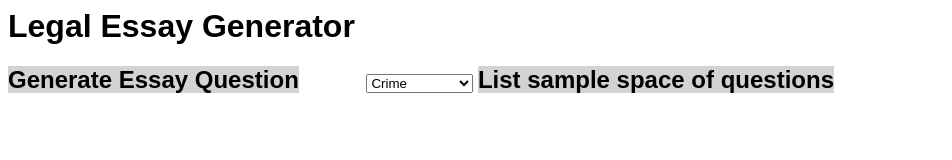
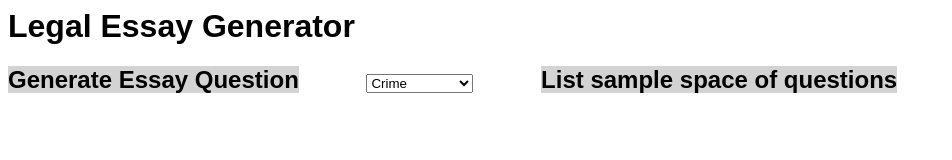
Before and after one commit to turquoise-turtle/hsclegal, a plain HTML site: page index.html in a window 1280 px wide. Shown: the whole page, without its empty margins (0-952 px from the left). Drawn offline with Linux system fonts and the light colour scheme.

Commit message:
Update index.html

```diff
--- a/index.html
+++ b/index.html
@@ -21,7 +21,7 @@
 	<option value="humanrights">Human Rights</option>
 <!-- 	<option value="family">Family</option> -->
 </select>
-<h2 id="samplespace right" class="gen">List sample space of questions</h2>
+<h2 id="samplespace" class="gen right">List sample space of questions</h2>
 <!-- <h2 id="shortgenerate" class="gen">Generate Short Question</h3> -->
 <p id="output"></p>
 <script src="generator.js"></script>
```
